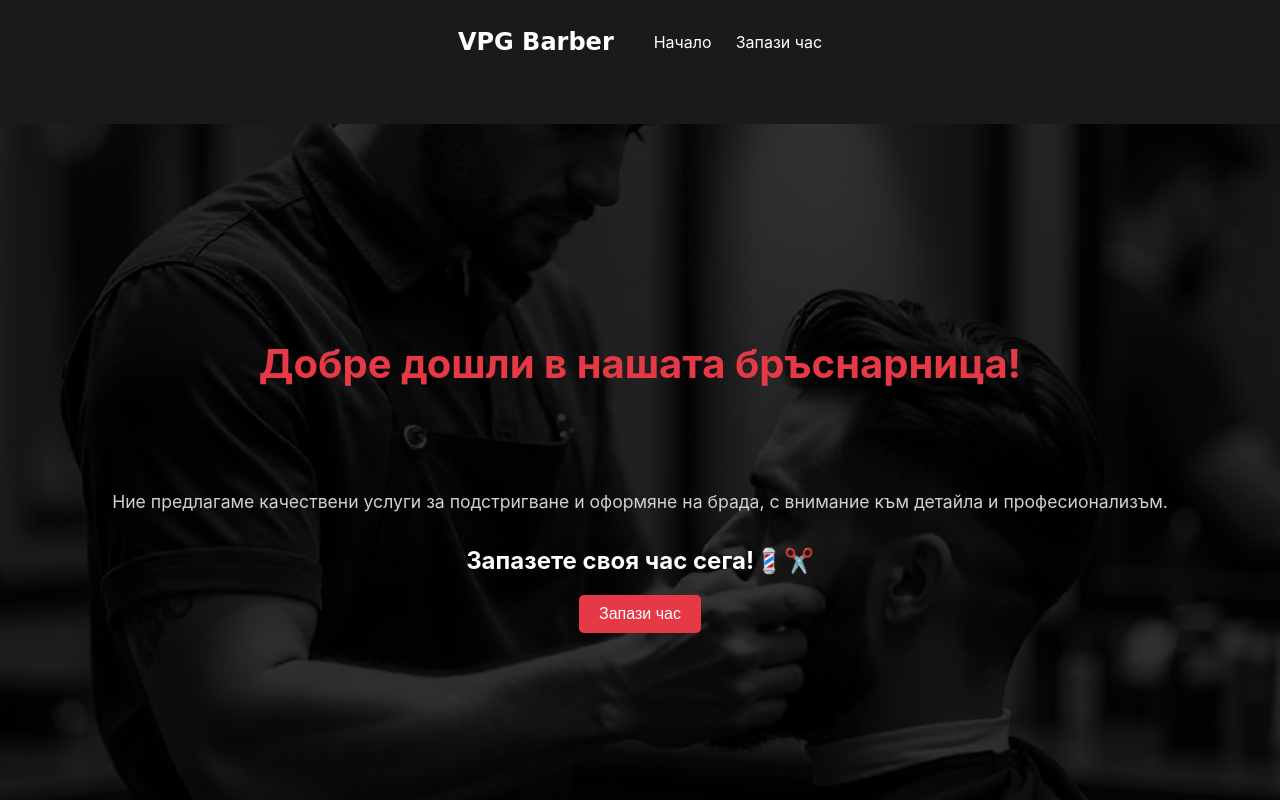
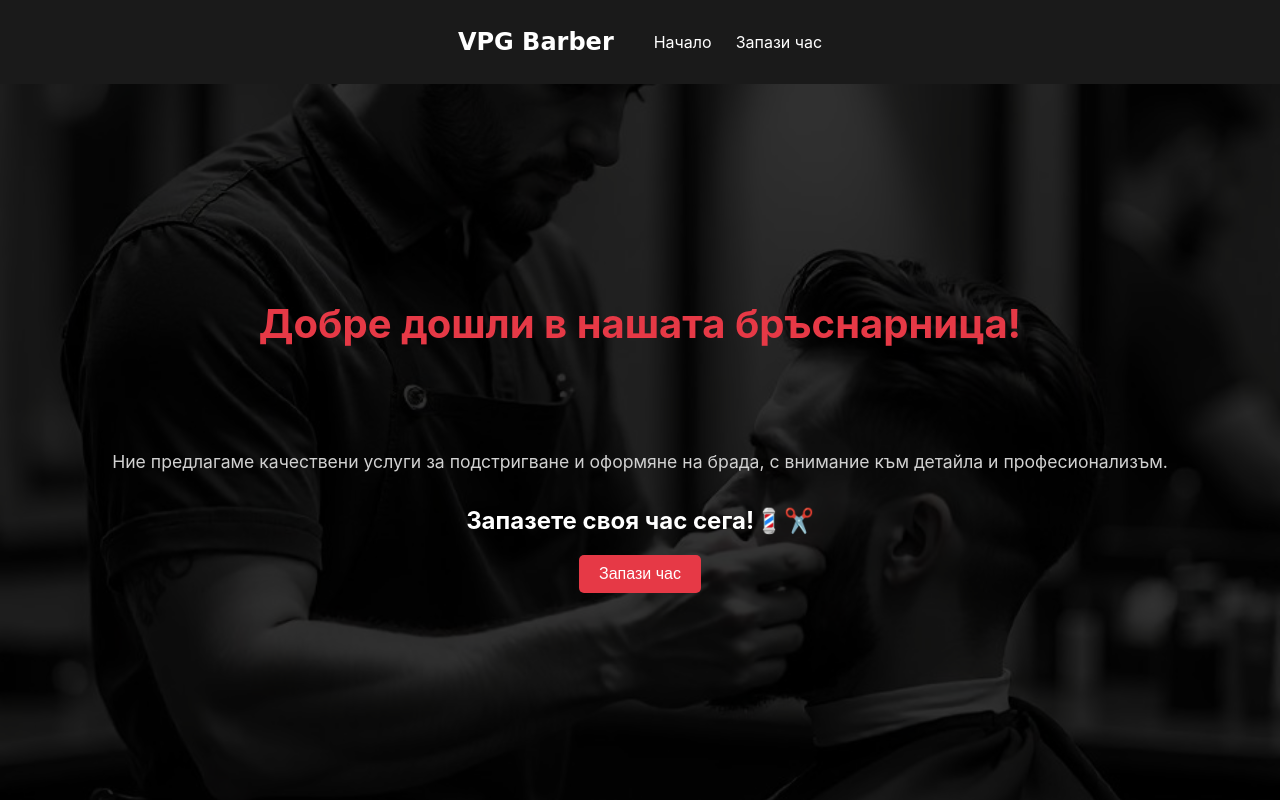
Before and after one commit to Dimitar32/vpg-barbershop, a React (Create React App) app: page / in a window 1280 px wide. Shown: the top 800 px of the page. Built offline with nearby package versions, Linux system fonts and the light colour scheme.

Commit message:
remove padding top in home class

```diff
--- a/src/pages/Home/Home.css
+++ b/src/pages/Home/Home.css
@@ -1,7 +1,7 @@
 /* Main container styling */
 .home {
   text-align: center;
-  padding-top: 40px;
+  /* padding-top: 40px; */
   padding-bottom: 40px;
   color: #fff;
   background-color: #1a1a1a;
```
